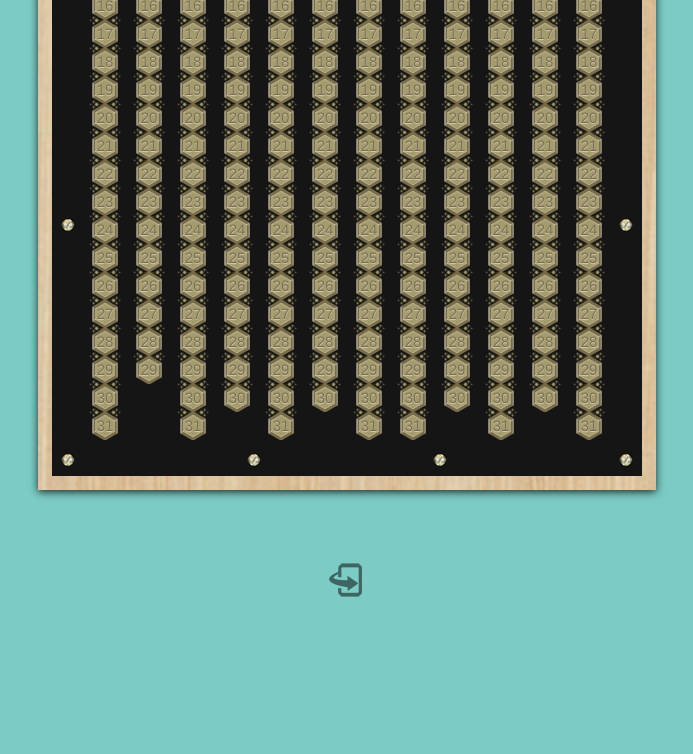
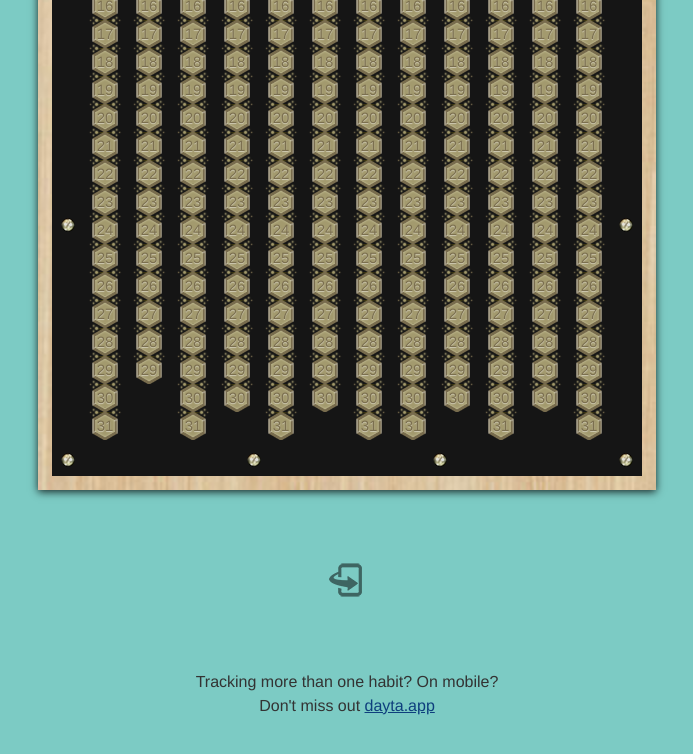
Before and after one commit to zmxv/everydaycalendar, a plain HTML site: page index.html in a window 1280 px wide. Shown: the part 600-1354 px from the top of the page, without its empty margins (293-986 px from the left). Before the commit the page ends 1270 px from the top, so only its background shows below. Drawn offline with Linux system fonts and the light colour scheme.

Commit message:
add blurb for dayta.app and cosmetic changes

```diff
--- a/index.css
+++ b/index.css
@@ -52,12 +52,11 @@ body {
     font-size: 1em;
     line-height: 1.5;
     color: #333;
-    text-shadow: 0 1px 0 rgba(255, 255, 255, .8);
     background: #7CCBC4;
 }
 
 a {
-    color: #1D6DCA;
+    color: #0e3f7d;
 }
 
 p {
@@ -223,3 +222,8 @@ h1 {
 .content {
     margin: 80px 29px 29px;
 }
+
+.blurb {
+    margin-bottom: 60px;
+    text-align: center;
+}
--- a/index.html
+++ b/index.html
@@ -64,6 +64,7 @@
         </div>
       </div>
     </div>
+    <div class="blurb">Tracking more than one habit? On mobile?<br/>Don't miss out <a href="https://dayta.app/?edc">dayta.app</a></div>
     <script src="index.js"></script>
   </body>
 </html>
```
